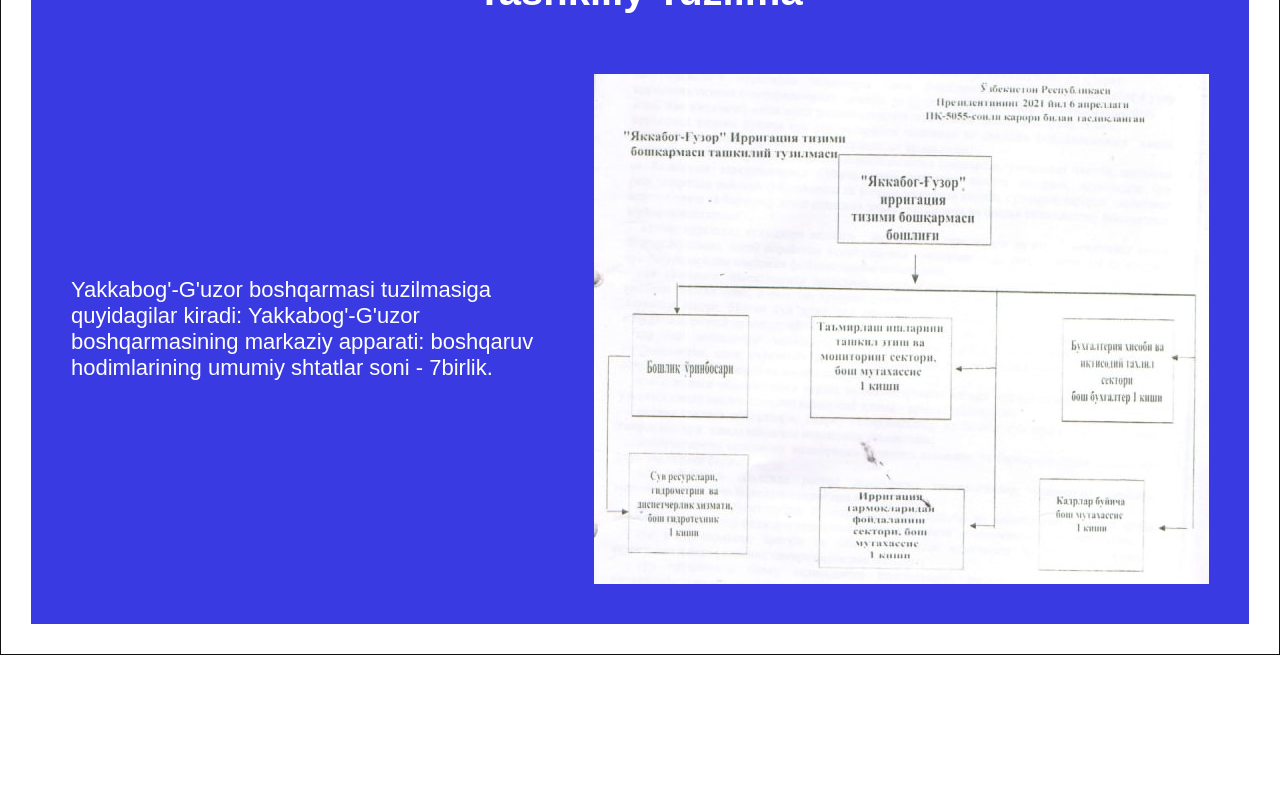
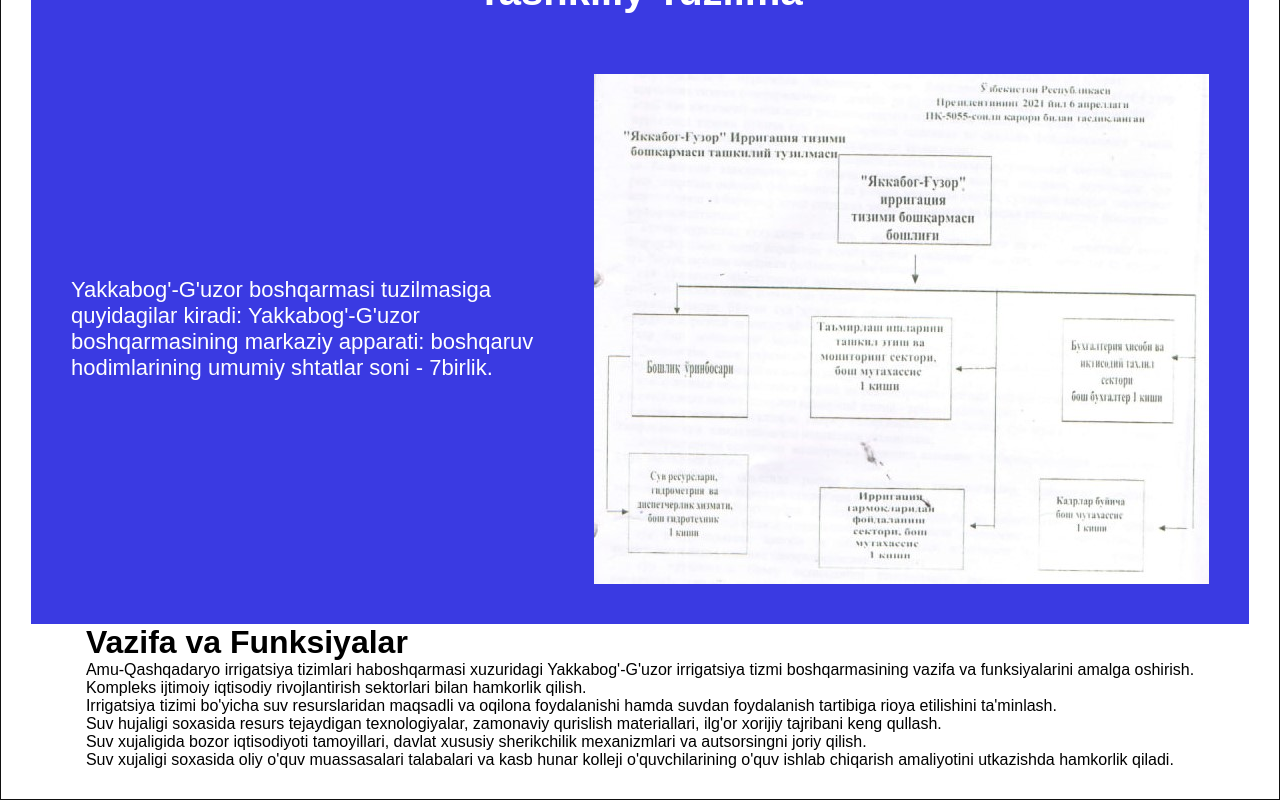
Before and after one commit to YusufjonAbdumajidov/YakGuz, a React (Create React App) app: page /malumotlar in a window 1280 px wide. Shown: the part 1601-2401 px from the top of the page. Before the commit the page ends 2256 px from the top, so only its background shows below. Built offline with nearby package versions, Linux system fonts and the light colour scheme.

Commit message:
posting the functions

```diff
--- a/src/Components/Malumotlar.jsx
+++ b/src/Components/Malumotlar.jsx
@@ -67,6 +67,42 @@ const Malumotlar = () => {
             </div>
         </div>
 
+        <div className="funksiyalar">
+            <h1>Vazifa va Funksiyalar</h1>
+            <div>
+                <section>
+                    <p>
+                        Amu-Qashqadaryo irrigatsiya tizimlari haboshqarmasi xuzuridagi Yakkabog'-G'uzor irrigatsiya tizmi boshqarmasining vazifa va funksiyalarini amalga oshirish.
+                    </p>
+                </section>
+                <section>
+                    <p>
+                        Kompleks ijtimoiy iqtisodiy rivojlantirish sektorlari bilan hamkorlik qilish.
+                    </p>
+                </section>
+                <section>
+                    <p>
+                        Irrigatsiya tizimi bo'yicha suv resurslaridan maqsadli va oqilona foydalanishi hamda suvdan foydalanish tartibiga rioya etilishini ta'minlash.
+                    </p>
+                </section>
+                <section>
+                    <p>
+                       Suv hujaligi soxasida resurs tejaydigan texnologiyalar, zamonaviy qurislish materiallari, ilg'or xorijiy tajribani keng qullash.
+                    </p>
+                </section>
+                <section>
+                    <p>
+                       Suv xujaligida bozor iqtisodiyoti tamoyillari, davlat xususiy sherikchilik mexanizmlari va autsorsingni joriy qilish.
+                    </p>
+                </section>
+                <section>
+                    <p>
+                       Suv xujaligi soxasida oliy o'quv muassasalari talabalari va kasb hunar kolleji o'quvchilarining o'quv ishlab chiqarish amaliyotini utkazishda hamkorlik qiladi.
+                    </p>
+                </section>
+            </div>
+        </div>
+
     </div>
   )
 }
```
